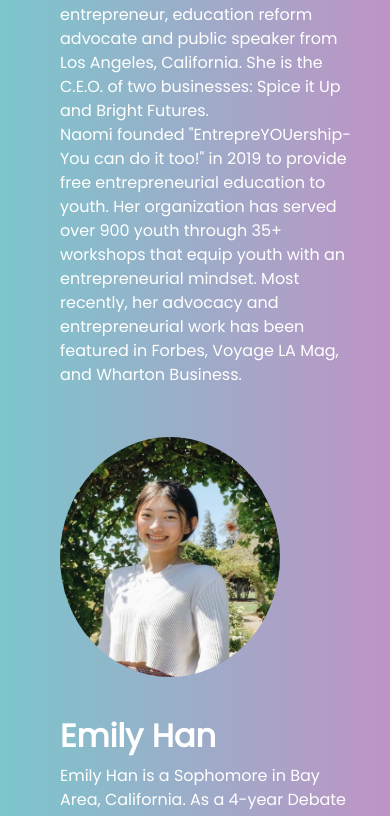
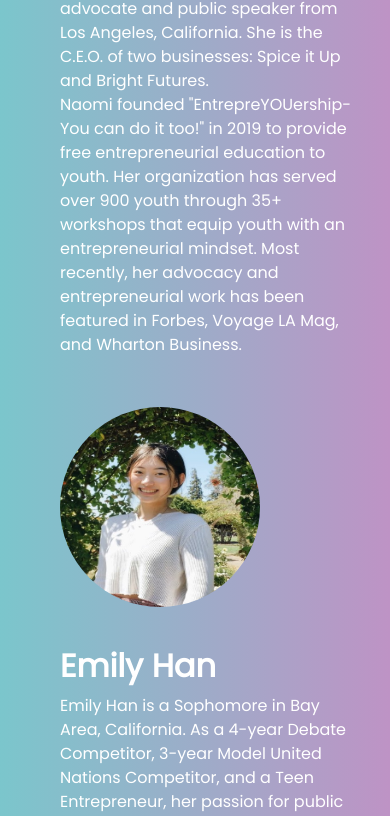
Before and after one commit to anjalichaturvedi/pitchteen-2.0, a plain HTML site: page speakers.html in a window 390 px wide. Shown: the part 555-1371 px from the top of the page. Drawn offline with nearby package versions, Linux system fonts and the light colour scheme.

Commit message:
mobile view speakers

```diff
--- a/style.css
+++ b/style.css
@@ -421,6 +421,15 @@ body {
   }
 }
 
+@media only screen and (max-width: 760px) {
+  .speakers img {
+    width: 200px;
+    height: 200px;
+    text-align: center;
+  }
+}
+
+
 /** .sponsors {
   font-family: 'Poppins', sans-serif;
   margin-left: 80px;
```
